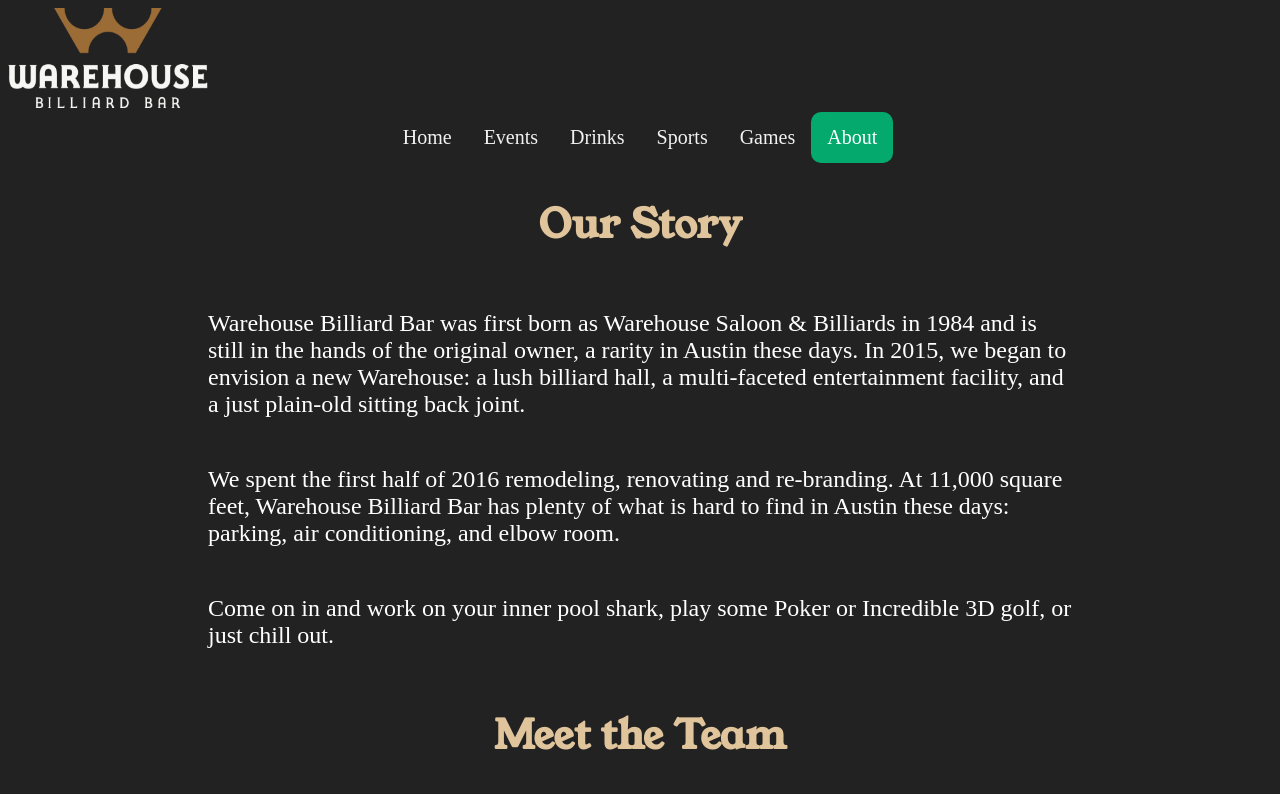
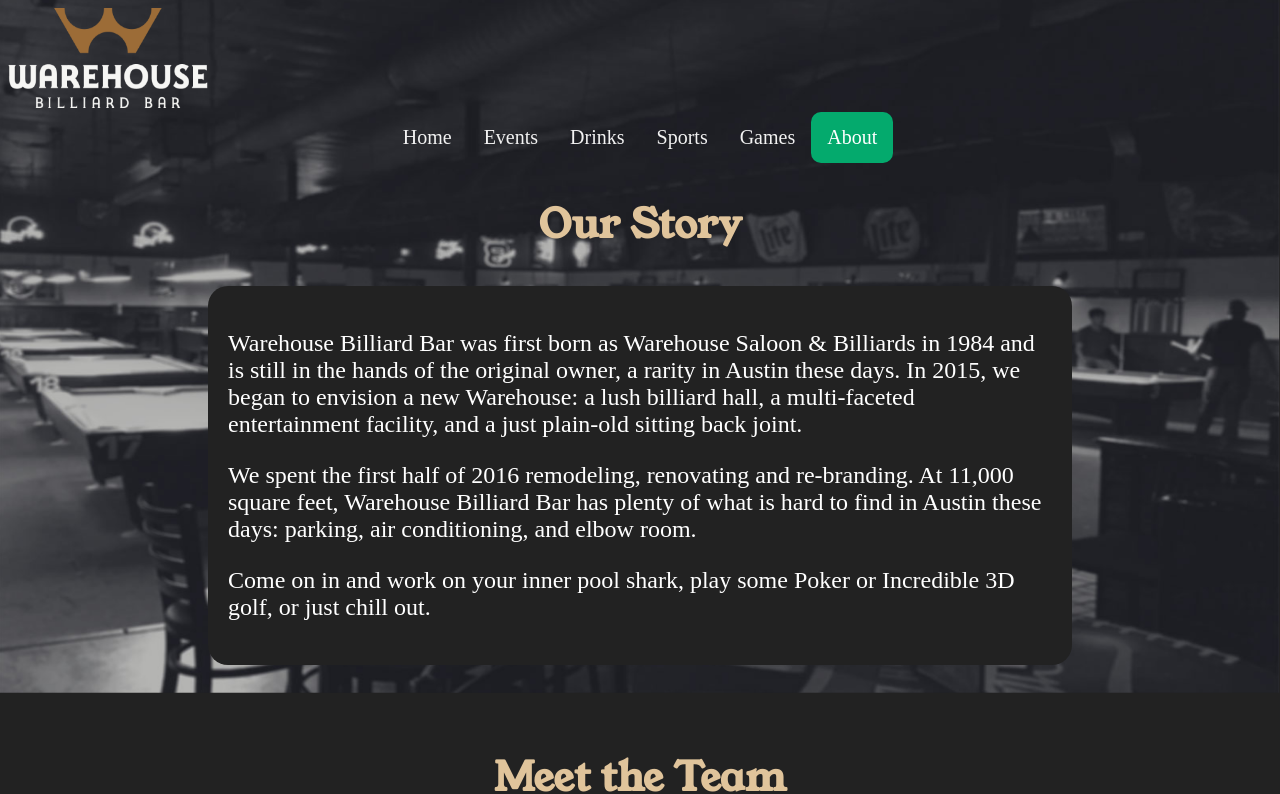
Before and after one commit to calliebeth/UX_UI_HW_17, a plain HTML site: page index.html in a window 1280 px wide. Shown: the top 794 px of the page. Drawn offline with Linux system fonts and the light colour scheme.

Commit message:
Second Draft

```diff
--- a/css/style.css
+++ b/css/style.css
@@ -1,10 +1,13 @@
 html {
     background-color: #222222;
+    background-image: url(../images/bar.png);
+    background-repeat: no-repeat;
+    background-size: 100% 32%;
 }
 
 /* Add a black background color to the top navigation */
 .topnav {
-    background-color: #222222;
+    background-color: none;
     overflow: hidden;
     display: flex;
     flex-direction: row;
@@ -36,7 +39,6 @@
 
 }
 
-
 h1 {
     font-family: 'Young Serif', serif;
     font-size: 30pt;
@@ -48,9 +50,15 @@
     display: flex;
     flex-direction: column;
     justify-content: center;
+    margin: 0px 200px 50px 200px;
+}
+
+.bio {
+    color: white;
     font-size: 18pt;
-    color: white;
-    margin: 0px 200px 0px 200px;
+    background: #222222;
+    padding: 20px;
+    border-radius: 20px;
 }
 
 .team {
@@ -70,15 +78,6 @@
     font-size: 18px;
 }
 
-/*.teamphotos {
-    display: inline-block;
-    margin: 0px 200px 0px 200px;
-    width: 1000px;
-    padding: 20px;
-    text-align: center;
-    color: white;
-}*/
-
 .test {
     color: white;
     text-align: center;
--- a/index.html
+++ b/index.html
@@ -15,8 +15,6 @@
         <img src="images/WarehouseLogo.png" alt="Warehouse Logo" width="200" height="100">
     </div>
 
-</header>
-
     <div class="topnav">
         <a href="#home">Home</a>
         <a href="#events">Events</a>
@@ -25,10 +23,12 @@
         <a href="#games">Games</a>
         <a class="active" href="#about">About</a>
     </div>
+</header>
 
 <body>
     <section class="story">
         <h1>Our Story</h1>
+        <div class="bio">
             <p>
             Warehouse Billiard Bar was first born as Warehouse Saloon & Billiards in 1984 and is still in the hands of the original owner, a rarity in Austin these days. In 2015, we began to envision a new Warehouse: a lush billiard hall, a multi-faceted entertainment facility, and a just plain-old sitting back joint.
             </p>
@@ -38,6 +38,8 @@
             <p>
             Come on in and work on your inner pool shark, play some Poker or Incredible 3D golf, or just chill out.
             </p>
+        </div>
+    </div>
 
     </section>
 
```
Lines whose indentation alone changed are shown as unchanged.
